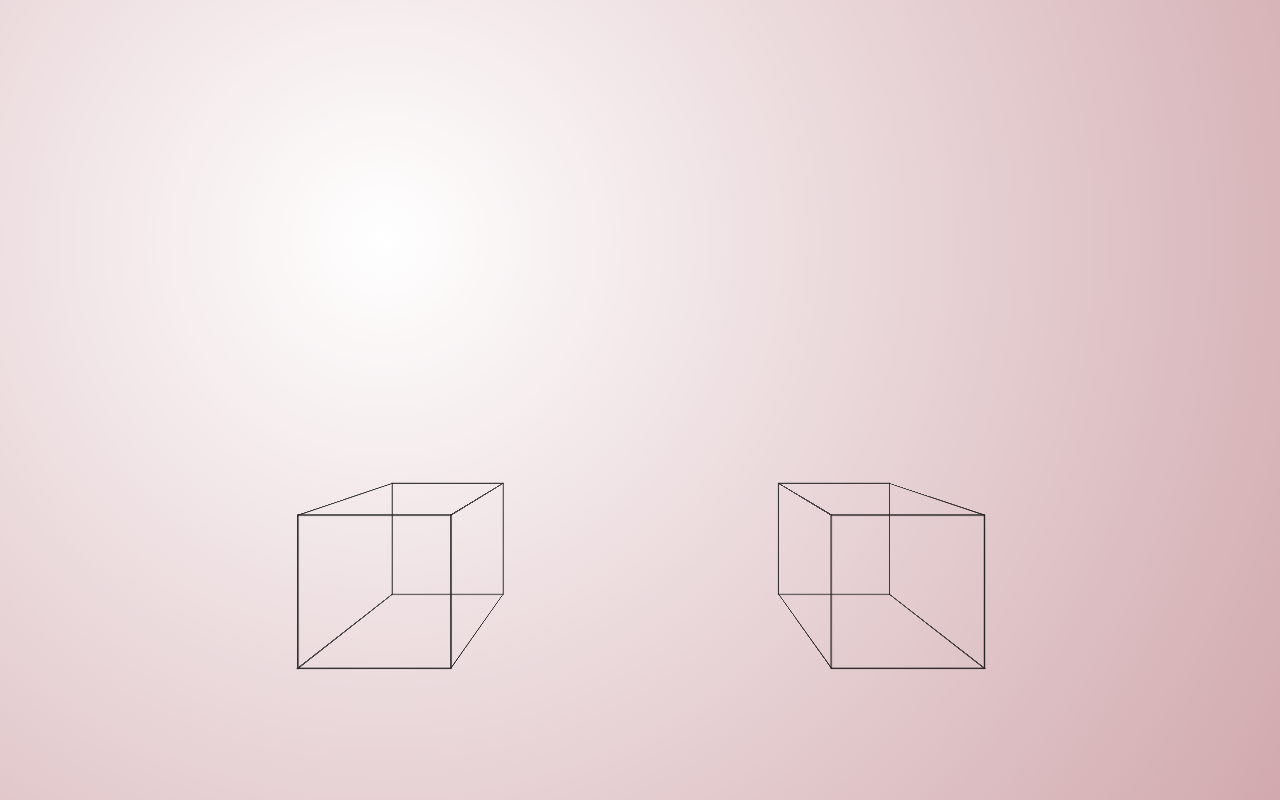
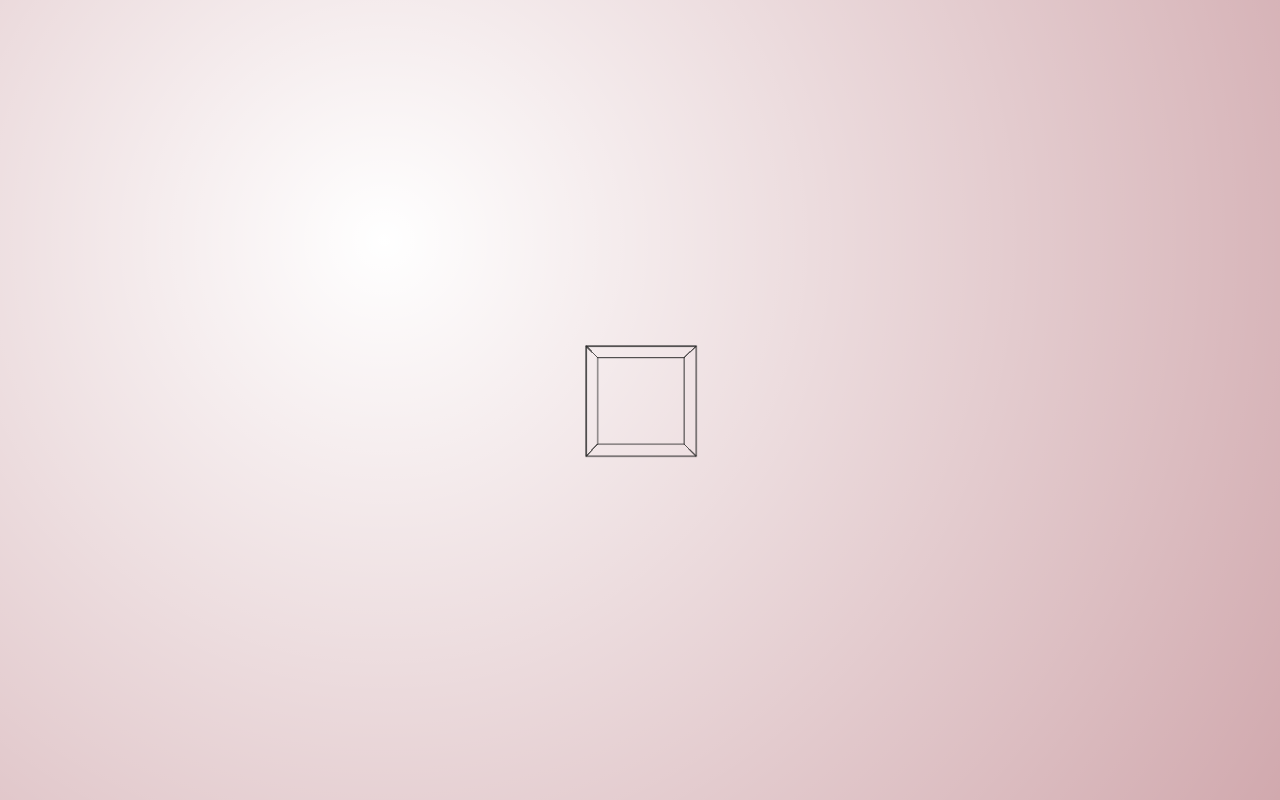
Before and after one commit to moaaz-bhnas/mother-day, a Next.js app: page / in a window 1280 px wide. Built offline with nearby package versions, Linux system fonts and the light colour scheme.

Commit message:
added transform

```diff
--- a/components/Cube.jsx
+++ b/components/Cube.jsx
@@ -1,7 +1,7 @@
 import React, { memo } from "react";
 import styled from "styled-components";
 
-const Cube = memo(({ bg = "transparent", size = 8, x = 0, y = 0, z = 0 }) => {
+const Cube = memo(({ bg = "transparent", size = 6, x = 0, y = 0, z = 0 }) => {
   return (
     <StyledCube bg={bg} size={size} x={x} y={y} z={z}>
       <Front size={size} />
@@ -22,6 +22,7 @@ const StyledCube = styled.div`
 
   background-color: ${({ bg }) => bg};
 
+  transition: transform 0.3s;
   transform: ${({ x, y, z }) => `translate3d(${x}rem, ${y}rem, ${z}rem)`};
 
   transform-style: preserve-3d;
--- a/components/Workspace.jsx
+++ b/components/Workspace.jsx
@@ -6,8 +6,7 @@ const Workspace = memo(() => {
   return (
     <StyledWorkspace aria-hidden="true">
       <Scene>
-        <Cube x={-10} y={10} />
-        <Cube x={10} y={10} />
+        <Cube />
       </Scene>
     </StyledWorkspace>
   );
```
